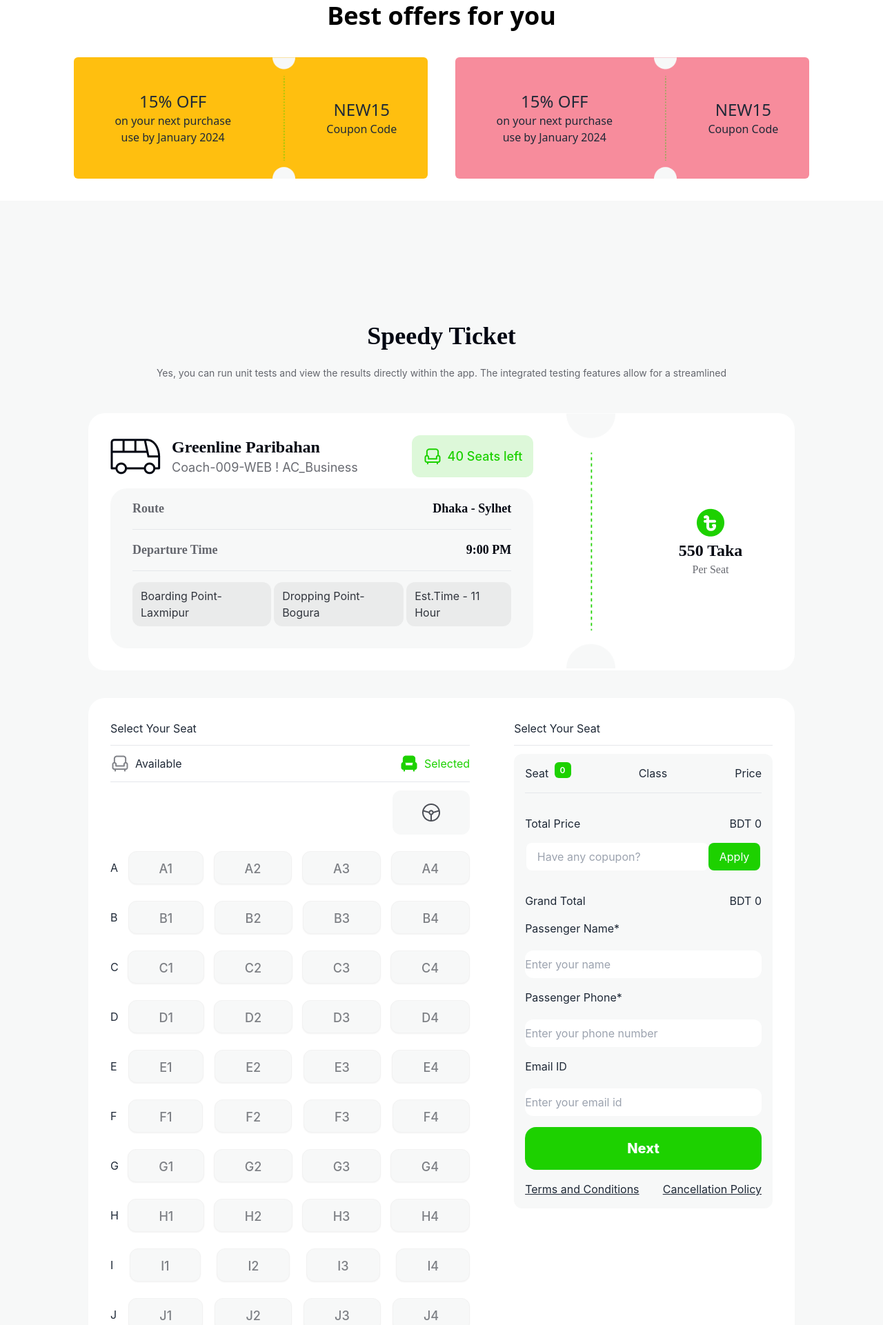
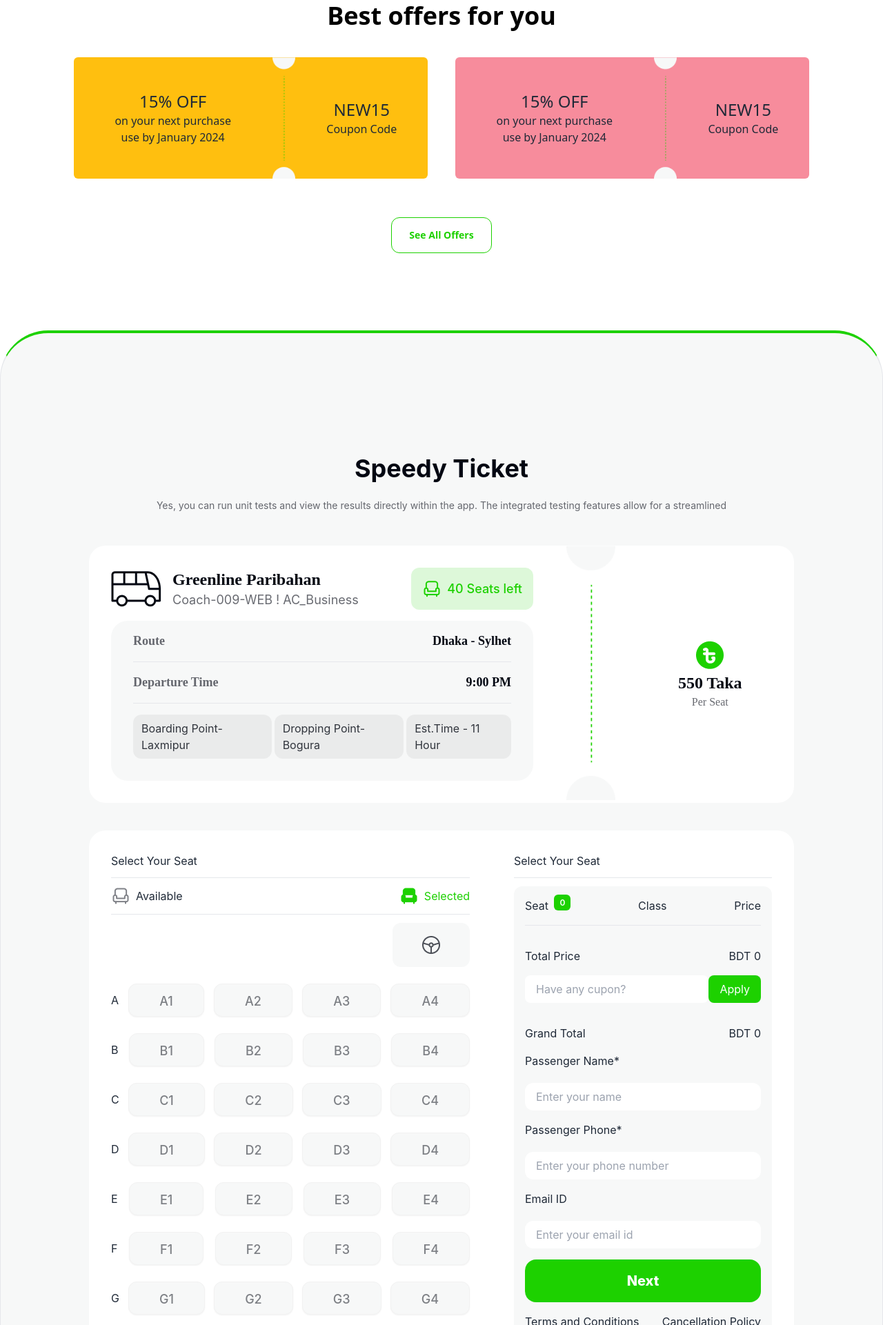
Before and after one commit to Mhrafy/speedy-paribahan, a plain HTML site: page index.html in a window 1280 px wide. Shown: the part 879-2800 px from the top of the page at 69% size. Drawn offline with nearby package versions, Linux system fonts and the light colour scheme.

Commit message:
input field and other things updated

```diff
--- a/index.html
+++ b/index.html
@@ -3,7 +3,7 @@
 <head>
     <meta charset="UTF-8">
     <meta name="viewport" content="width=device-width, initial-scale=1.0">
-    <title>Document</title>
+    <title>Speedy Paribahan</title>
     <link rel="stylesheet" href="index.css">
     <link href="https://cdn.jsdelivr.net/npm/daisyui@4.7.2/dist/full.min.css" rel="stylesheet" type="text/css" />
     <script src="https://cdn.tailwindcss.com"></script>
@@ -26,7 +26,7 @@
               <li><a>Destination</a></li>
             </ul>
           </div>
-          <a class="btn btn-ghost text-4xl text-black ">P-Ticket</a>
+          <a class="btn btn-ghost font-extrabold text-4xl text-black ">Speedy </a>
         </div>
         <div class="navbar-center hidden lg:flex">
           <ul class="menu menu-horizontal px-1">
@@ -149,13 +149,21 @@
         </div>
       </section>
 
-      <section class="bg-[#F7F8F8]">
+      <div class="mt-14 mb-28 text-center">
+        <button
+          class=" text-[#1DD100] border border-[#1DD100] px-[25px] py-[15px] rounded-xl text-sm font-bold"
+        >
+          See All Offers
+        </button>
+      </div>
+
+      <section class="bg-[#F7F8F8] border border-t-[#1DD100] rounded-t-[70px] border-t-4">
         <div
           class="font-['Inter'] flex flex-col gap-3 justify-between px-10 lg:px-32 py-5 lg:py-12"
         >
           <div>
             <div class="pt-32 mb-12 text-center">
-              <h3 class="font-['Raleway'] text-[#030712] font-bold text-4xl mb-6">
+              <h3 class=" text-[#030712] font-bold text-4xl mb-6">
                 Speedy Ticket
               </h3>
               <p class="text-sm text-[#03071299]">
@@ -700,9 +708,9 @@
                 <div id="inputBox" class="flex justify-center items-center">
                   <input
                     id="couponInput"
-                    class="h-10 rounded-lg pl-4"
+                    class="w-full h-10 rounded-lg pl-4"
                     type="text"
-                    placeholder="Have any copupon?"
+                    placeholder="Have any cupon?"
                   />
                   <button
                     id="applyBtn"
@@ -722,7 +730,7 @@
                 <div class="space-y-5">
                   <label for="name">Passenger Name*</label><br />
                   <input
-                    class="w-full h-10 rounded-xl"
+                    class="w-full h-10 rounded-xl p-4"
                     type="text"
                     name=""
                     id="name"
@@ -733,7 +741,7 @@
                 <div class="space-y-5">
                   <label for="mobile">Passenger Phone*</label><br />
                   <input
-                    class="w-full h-10 rounded-xl"
+                    class="w-full h-10 rounded-xl p-4"
                     type="number"
                     name=""
                     id="mobile"
@@ -744,7 +752,7 @@
                 <div class="space-y-5">
                   <label for="email">Email ID</label><br />
                   <input
-                    class="w-full h-10 rounded-xl"
+                    class="w-full h-10 rounded-xl p-4"
                     type="email"
                     name=""
                     id="email"
```
